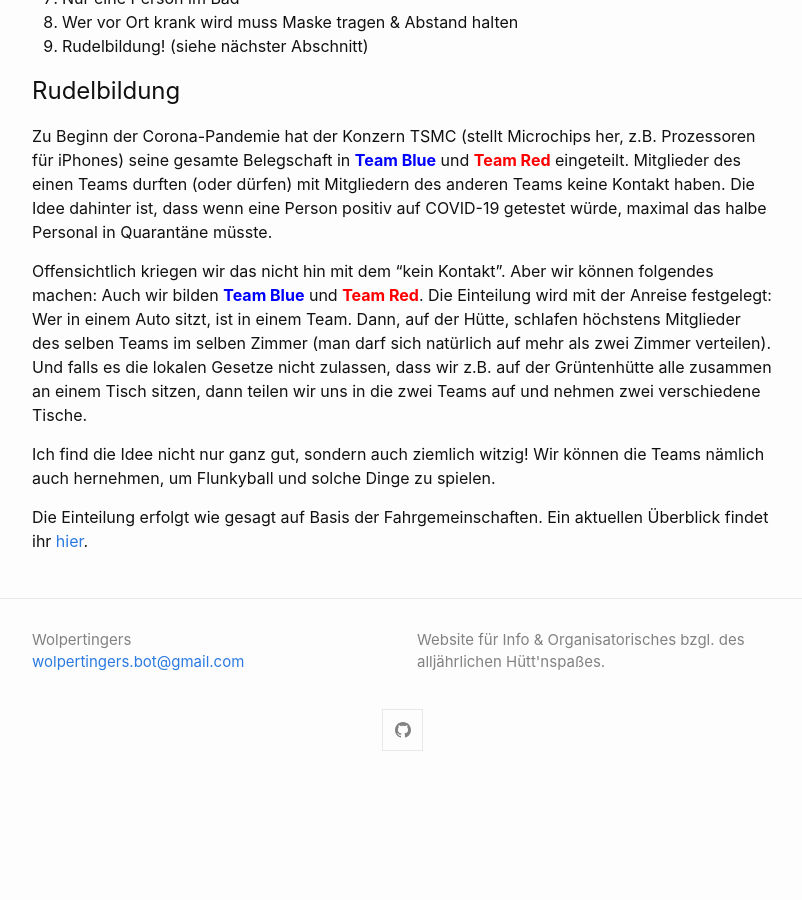
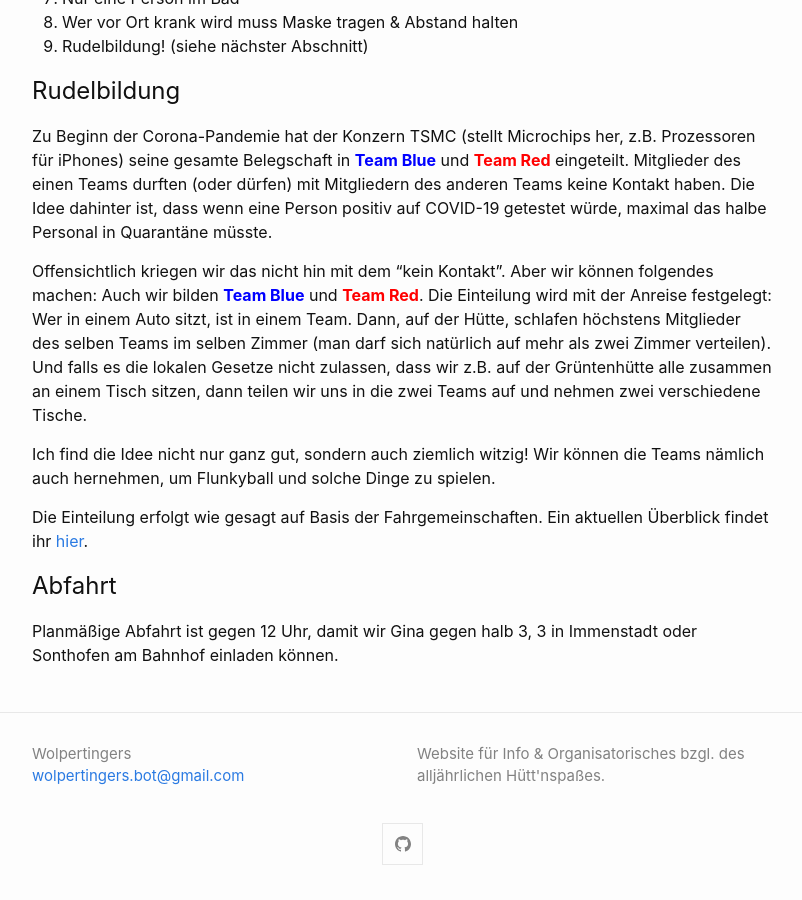
Before and after one commit to wolpertingers/gaudi, a Jekyll site: the page built from index.md, in a window 1280 px wide and 900 px high, scrolled down 715 px. Shown: the whole window, without its empty margins (238-1040 px from the left). Built offline with Jekyll 4.4.1, drawn with Linux system fonts in a browser that asks for light colours; before the commit the page ends 1501 px from its top, so only the background shows below that.

Commit message:
mentioned Abfahrt

```diff
--- a/index.md
+++ b/index.md
@@ -31,3 +31,6 @@
 Ich find die Idee nicht nur ganz gut, sondern auch ziemlich witzig! Wir können die Teams nämlich auch hernehmen, um Flunkyball und solche Dinge zu spielen.
 
 Die Einteilung erfolgt wie gesagt auf Basis der Fahrgemeinschaften. Ein aktuellen Überblick findet ihr [hier](pages/Rudels).
+
+## Abfahrt
+Planmäßige Abfahrt ist gegen 12 Uhr, damit wir Gina gegen halb 3, 3 in Immenstadt oder Sonthofen am Bahnhof einladen können.
```
